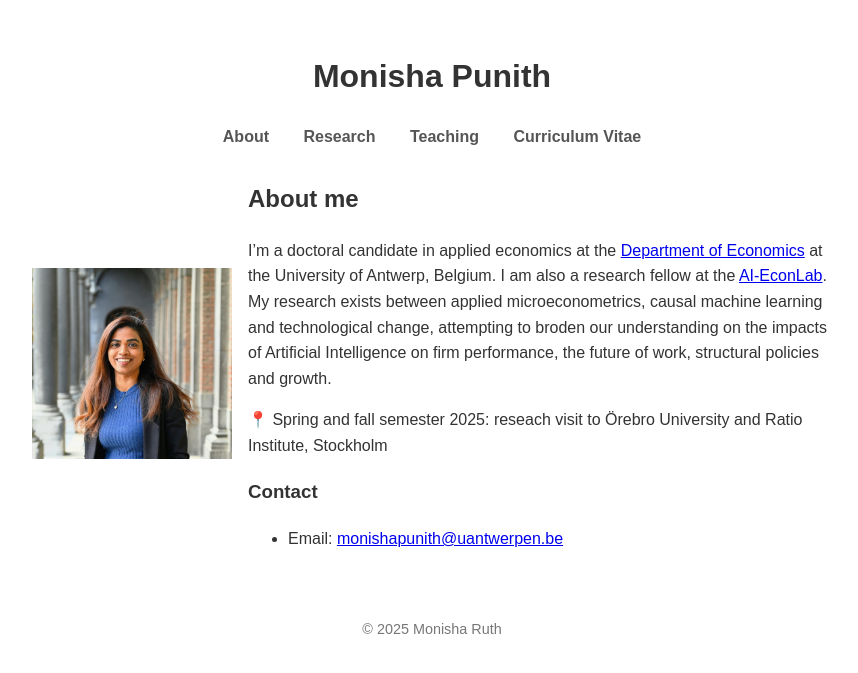
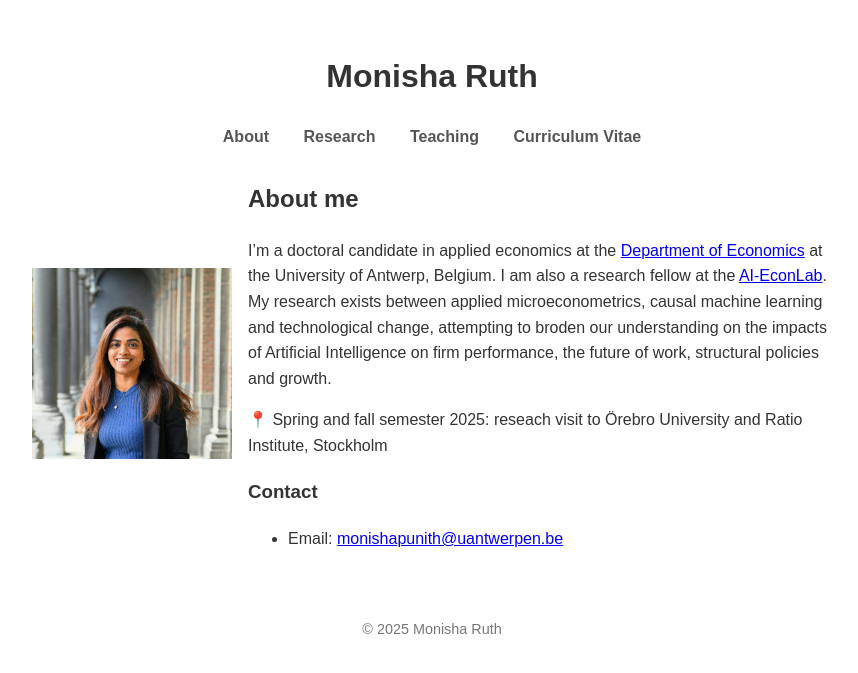
Before and after one commit to MonishaRuth/monisharuth.github.io, a Jekyll site: the page built from index.md, in a window 1280 px wide. Shown: the top 673 px of the page, without its empty margins (208-1066 px from the left). Built offline with Jekyll 4.4.1, drawn with Linux system fonts in a browser that asks for light colours.

Commit message:
Update _config.yml

```diff
--- a/_config.yml
+++ b/_config.yml
@@ -1,4 +1,4 @@
-title: Monisha Punith
+title: Monisha Ruth
 theme: jekyll-theme-cayman
 description: "Welcome to my page"
 baseurl: "/research"
```
